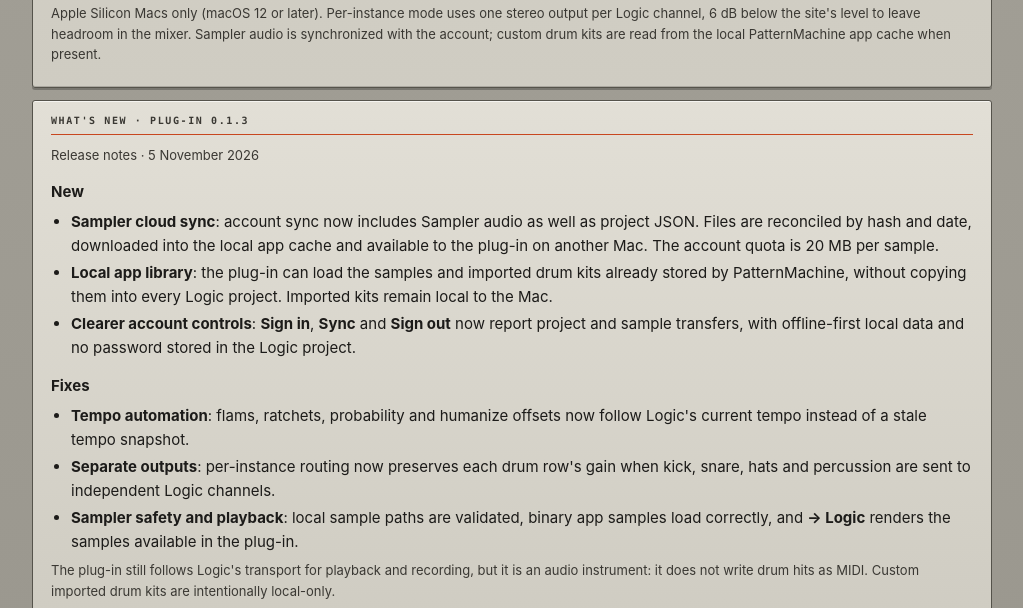
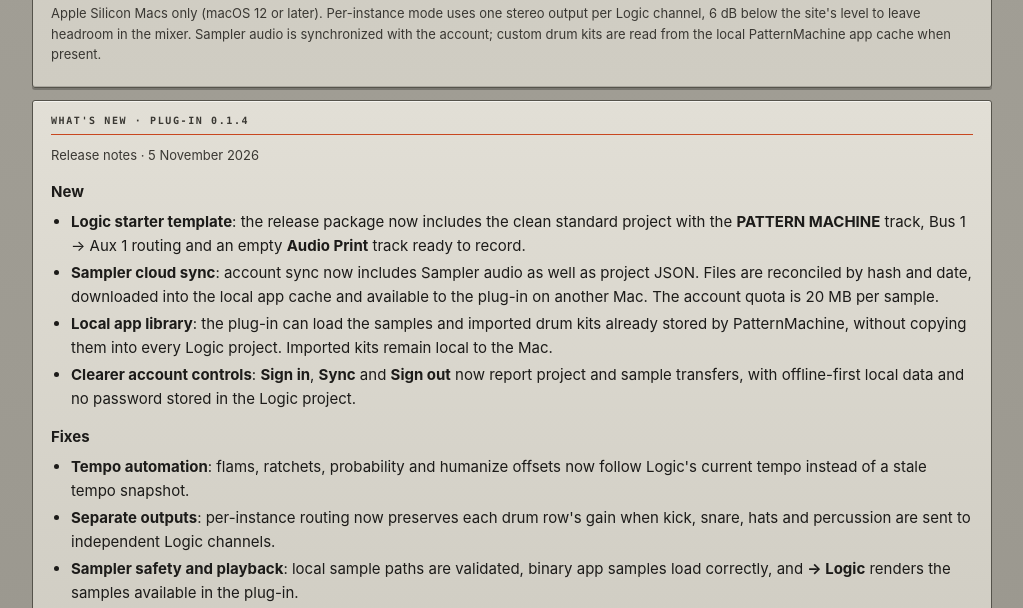
Before and after one commit to tongatron/PatternMachine, a plain HTML site: page site/plugin.html in a window 1280 px wide. Shown: the part 1459-2067 px from the top of the page, without its empty margins (128-1151 px from the left). Drawn offline with Linux system fonts and the light colour scheme; no server answers.

Commit message:
Release desktop 0.2.10 and plugin 0.1.4

```diff
--- a/desktop/package.json
+++ b/desktop/package.json
@@ -1,7 +1,7 @@
 {
   "name": "patternmachine-desktop",
   "productName": "PatternMachine",
-  "version": "0.2.9",
+  "version": "0.2.10",
   "description": "PatternMachine come app per macOS: MIDI virtuale verso Logic, sync al clock di Logic, trascinamento e salvataggio su file",
   "main": "main.js",
   "private": true,
--- a/plugin/CMakeLists.txt
+++ b/plugin/CMakeLists.txt
@@ -4,7 +4,7 @@ cmake_minimum_required(VERSION 3.22)
 # L'interfaccia e' il sito (../site) in un WebView; sequencer e campionatore girano in C++
 # agganciati alla posizione del progetto di Logic (vedi README.md).
 
-project(PatternMachinePlugin VERSION 0.1.3 LANGUAGES C CXX OBJC OBJCXX)
+project(PatternMachinePlugin VERSION 0.1.4 LANGUAGES C CXX OBJC OBJCXX)
 
 set(CMAKE_CXX_STANDARD 20)
 set(CMAKE_CXX_STANDARD_REQUIRED ON)
--- a/site/plugin.html
+++ b/site/plugin.html
@@ -180,11 +180,12 @@ th{border-bottom:1px solid var(--edge); font:700 10px/1.3 var(--mono); letter-sp
 </section>
 
 <section id="release-notes">
-  <h2>What's new · plug-in 0.1.3</h2>
+  <h2>What's new · plug-in 0.1.4</h2>
   <p class="muted">Release notes · 5 November 2026</p>
 
   <h3>New</h3>
   <ul>
+    <li><b>Logic starter template</b>: the release package now includes the clean standard project with the <b>PATTERN MACHINE</b> track, Bus 1 → Aux 1 routing and an empty <b>Audio Print</b> track ready to record.</li>
     <li><b>Sampler cloud sync</b>: account sync now includes Sampler audio as well as project JSON. Files are reconciled by hash and date, downloaded into the local app cache and available to the plug-in on another Mac. The account quota is 20 MB per sample.</li>
     <li><b>Local app library</b>: the plug-in can load the samples and imported drum kits already stored by PatternMachine, without copying them into every Logic project. Imported kits remain local to the Mac.</li>
     <li><b>Clearer account controls</b>: <b>Sign in</b>, <b>Sync</b> and <b>Sign out</b> now report project and sample transfers, with offline-first local data and no password stored in the Logic project.</li>
```
Also changed, not shown: 2 other files.
